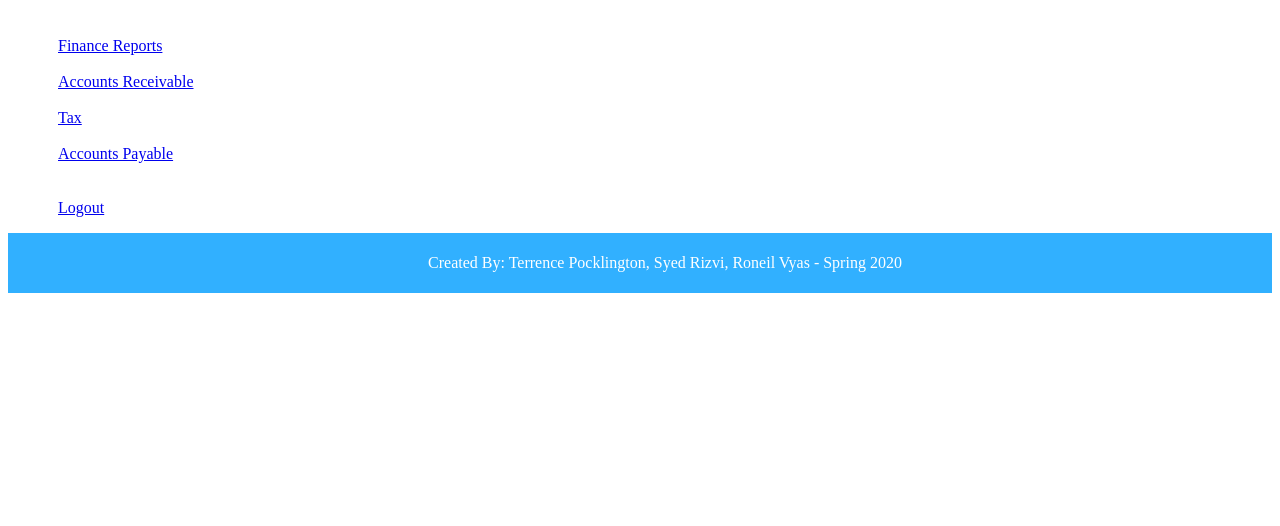
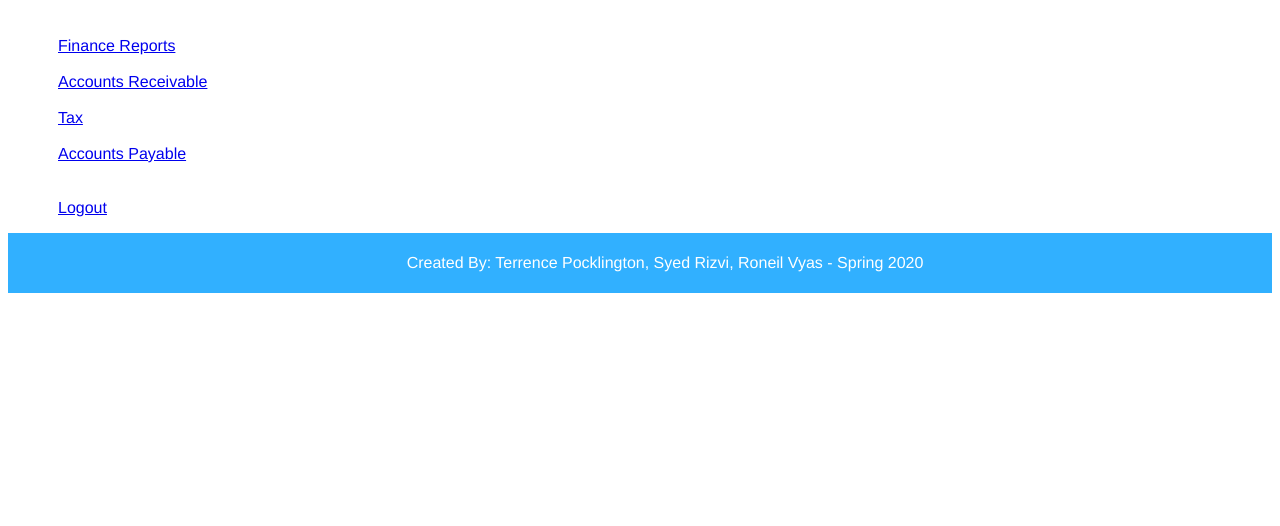
Before and after one commit to Sacariii/Admin-Portal, a PHP site: page /welcome.php in a window 1280 px wide. Shown: the part 274-800 px from the top of the page. Run offline with PHP 8.4, Linux system fonts and the light colour scheme; a user stored in the database is signed in; data comes from the database, SQL or seed files in the repository.

Commit message:
updated welcome.php (new font)

```diff
--- a/welcome.php
+++ b/welcome.php
@@ -18,13 +18,18 @@ require_once "config.php";
     <title>Admin Portal</title>
     <style>
         .border {
-            font-family: montserrat;
+            font-family: Helvetica, Verdana, sans-serif;
             padding: 5px 10px;
             background: #31b0ff;
             color: white;
         }
 
+        .page-header {
+            font-family: Helvetica, Verdana, sans-serif;
+        }
+
         p {
+            font-family: Helvetica, Verdana, sans-serif;
             padding-left: 50px;
         }
     </style>
```
